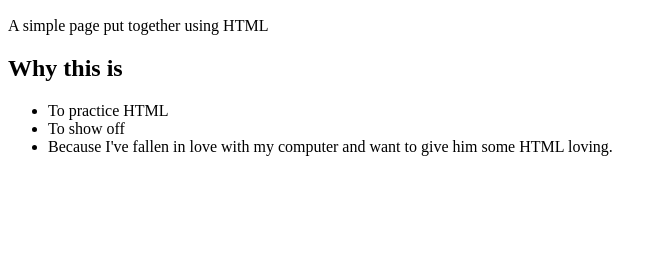
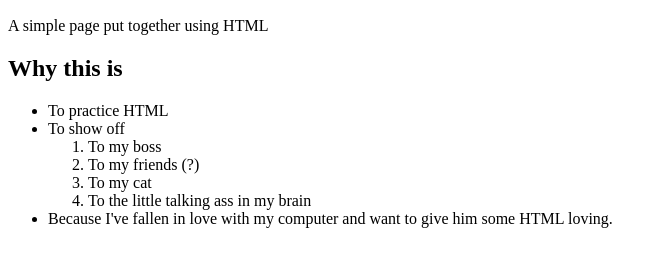
Before and after one commit to BonitaBlack/git_test, a plain HTML site: page index.html in a window 1280 px wide. Shown: the part 110-376 px from the top of the page, without its empty margins (0-667 px from the left). Drawn offline with Linux system fonts and the light colour scheme.

Commit message:
Adding <ol> tag to the html document

```diff
--- a/index.html
+++ b/index.html
@@ -13,6 +13,12 @@
      <ul>
          <li>To practice HTML</li>
          <li>To show off</li>
+         <ol>
+            <li>To my boss</li>
+            <li>To my friends (?)</li>
+            <li>To my cat</li>
+            <li>To the little talking ass in my brain</li>
+        </ol>
          <li>Because I've fallen in love with my computer and want to give him some HTML loving.</li>
      </ul>
 </body>
```
